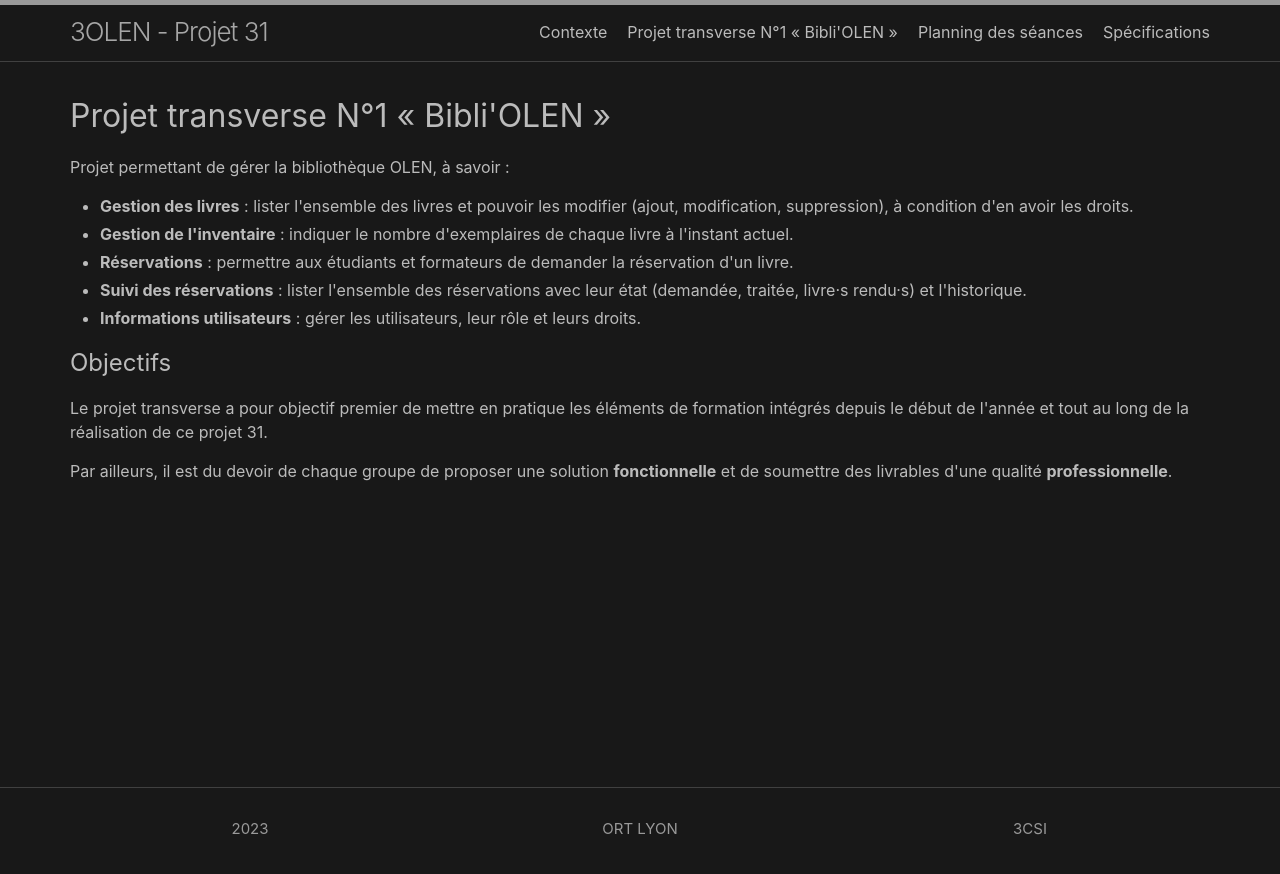
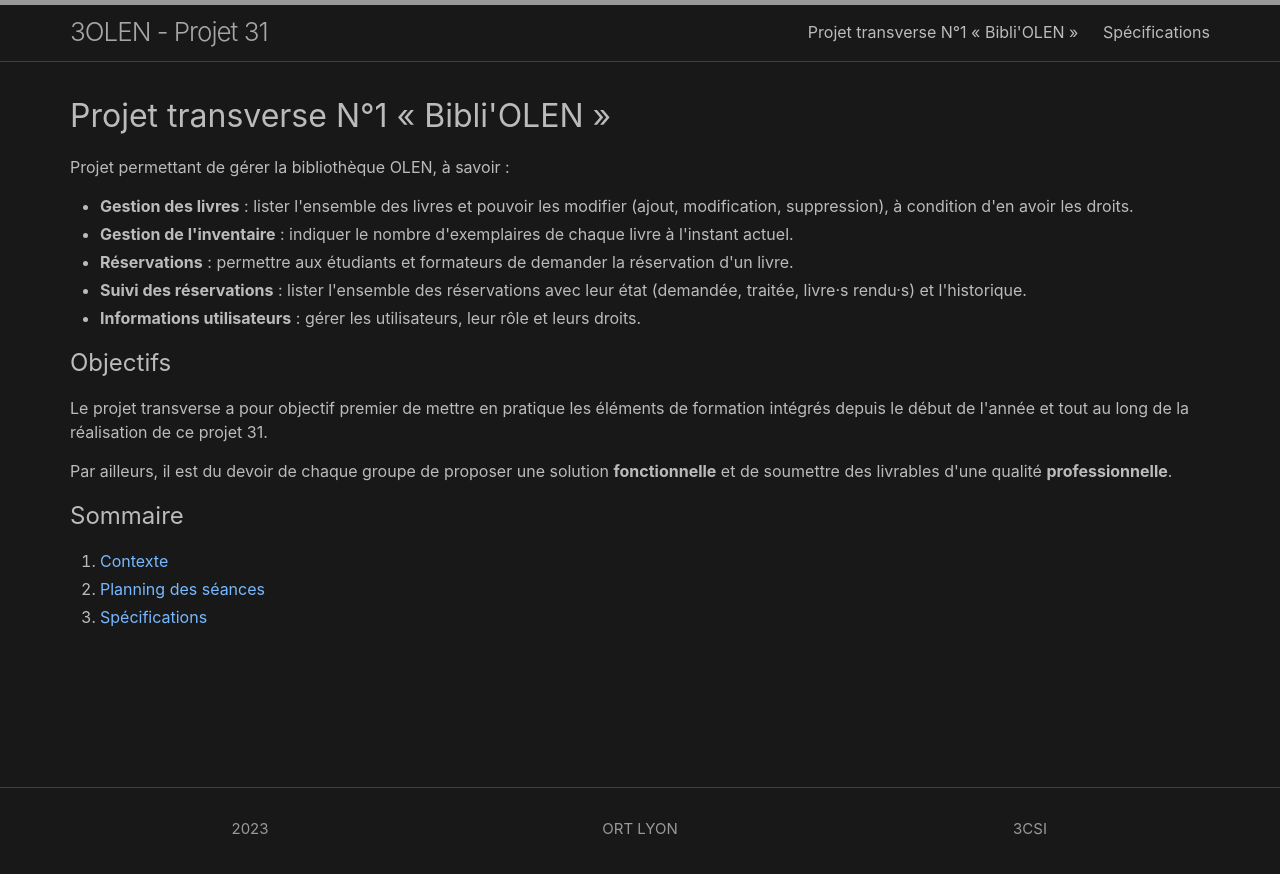
Before and after one commit to 3OLEN/projet-31, a Jekyll site: the page built from docs/index.html, in a window 1280 px wide. Shown: the top 874 px of the page. Built offline with Jekyll 4.4.1, drawn with Linux system fonts in a browser that asks for light colours.

Commit message:
✨ Summary
✨ Feature
==========

* Define "summary" in index

♻️ Refactor
===========

* [header] Nav links to keep only useful ones

💄 Style
========

* Apply same `ul` style to `ol`

```diff
--- a/docs/_includes/header.html
+++ b/docs/_includes/header.html
@@ -1,8 +1,6 @@
 <header class="site-header">
 
     <div class="wrapper">
-        {%- assign default_paths = site.pages | map: "path" -%}
-        {%- assign page_paths = site.header_pages | default: default_paths -%}
         {%- assign titles_size = site.pages | map: 'title' | join: '' | size -%}
         <a class="site-title" rel="author" href="{{ "/" | relative_url }}">{{ site.title | escape }}</a>
 
@@ -18,12 +16,15 @@
             </label>
 
             <div class="trigger">
-                {%- for path in page_paths -%}
-                {%- assign my_page = site.pages | where: "path", path | first -%}
-                {%- if my_page.title -%}
-                <a class="page-link" href="{{ my_page.url | relative_url }}">{{ my_page.title | escape }}</a>
-                {%- endif -%}
-                {%- endfor -%}
+                {% assign main_page = site.html_pages | where: "name", "index.html" | first %}
+                <a class="page-link" href="{{ main_page.url | relative_url }}">
+                    {{ main_page.title }}
+                </a>
+
+                {% assign spec_page = site.html_pages | where: "name", "specifications.html" | first %}
+                <a class="page-link" href="{{ spec_page.url | relative_url }}">
+                    {{ spec_page.title }}
+                </a>
             </div>
         </nav>
         {%- endif -%}
--- a/docs/_sass/minima/custom-styles.scss
+++ b/docs/_sass/minima/custom-styles.scss
@@ -2,7 +2,8 @@
 // (Use `_sass/minima/custom-variables.scss` to override variable defaults)
 
 // ----- LIST
-ul li + li {
+ul li + li,
+ol li + li {
   margin-top: 0.25em;
 }
 
--- a/docs/index.html
+++ b/docs/index.html
@@ -32,3 +37,13 @@ library_main_elements:
     Par ailleurs, il est du devoir de chaque groupe de proposer une solution <strong>fonctionnelle</strong> et de
     soumettre des livrables d'une qualité <strong>professionnelle</strong>.
 </p>
+
+<h2>Sommaire</h2>
+<ol>
+    {% for file_path in page.summary %}
+        {% assign related_page = site.html_pages | where: "path", file_path | first %}
+    <li>
+        <a href="{{ related_page.url | relative_url }}">{{ related_page.title }}</a>
+    </li>
+    {% endfor %}
+</ol>
```
Also changed, not shown: other parts of docs/index.html (+5 -0 lines).
